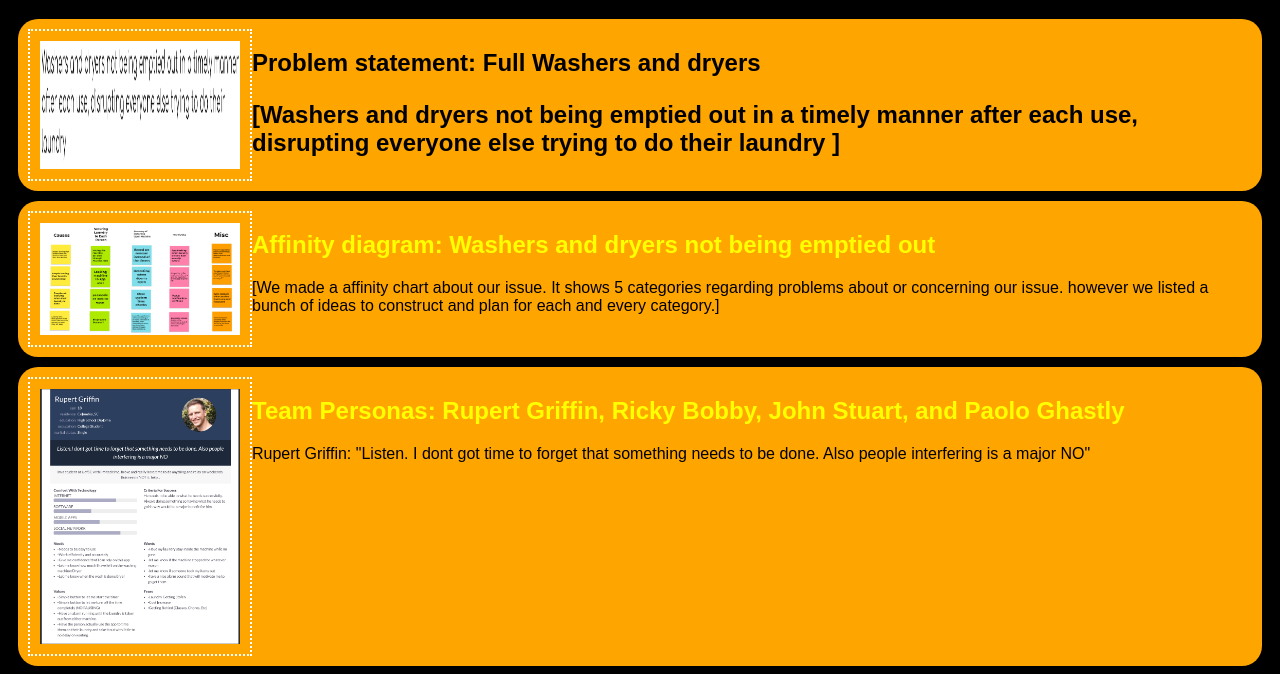
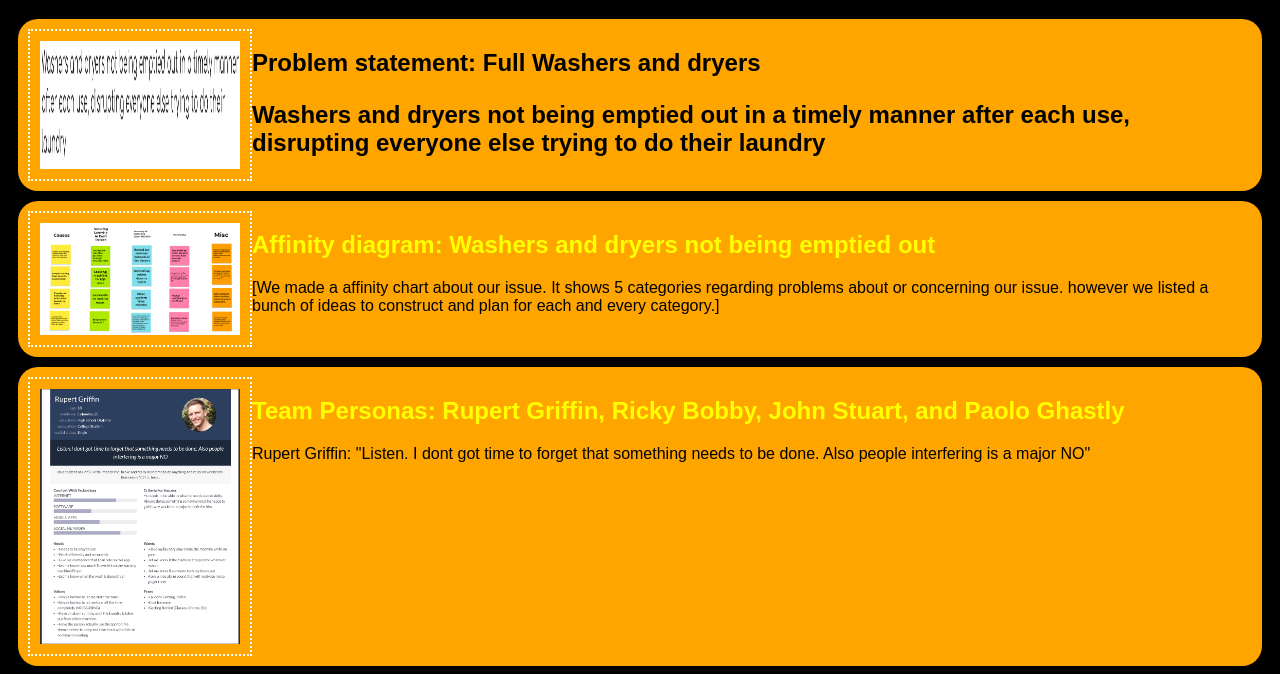
Before and after one commit to NotJared05/NotJared05.github.io, a plain HTML site: page index.html in a window 1280 px wide. Shown: the part 61-735 px from the top of the page. Drawn offline with Linux system fonts and the light colour scheme.

Commit message:
Update index.html

```diff
--- a/index.html
+++ b/index.html
@@ -15,8 +15,8 @@
  <section class="assign-det">
   <h2>Problem statement: Full Washers and dryers<h2>
   <p>
-  [Washers and dryers not being emptied out in a timely manner after each use, disrupting everyone else trying to do their laundry
-]
+  Washers and dryers not being emptied out in a timely manner after each use, disrupting everyone else trying to do their laundry
+
   </p>
 </section>
 </section>
```
